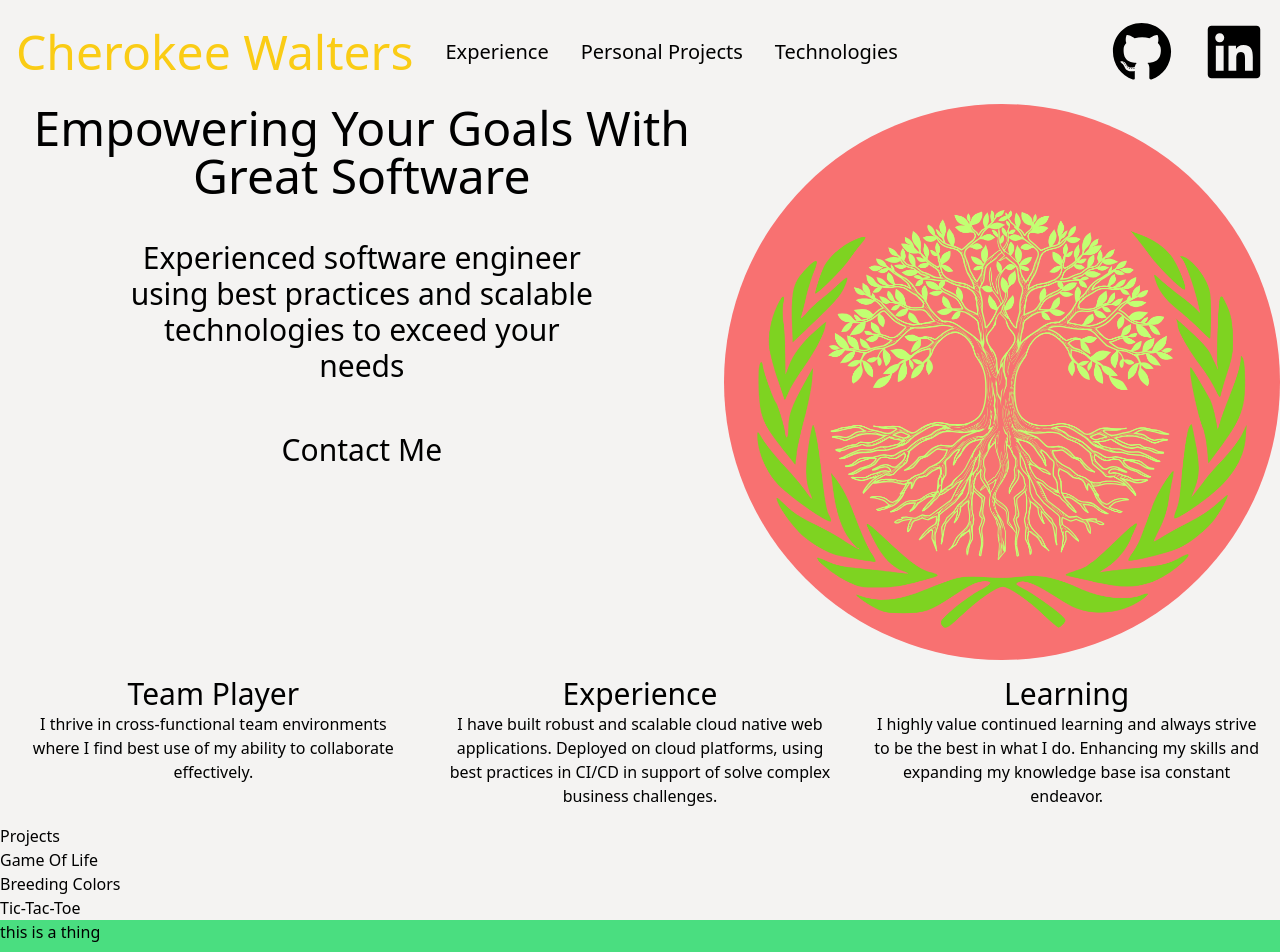
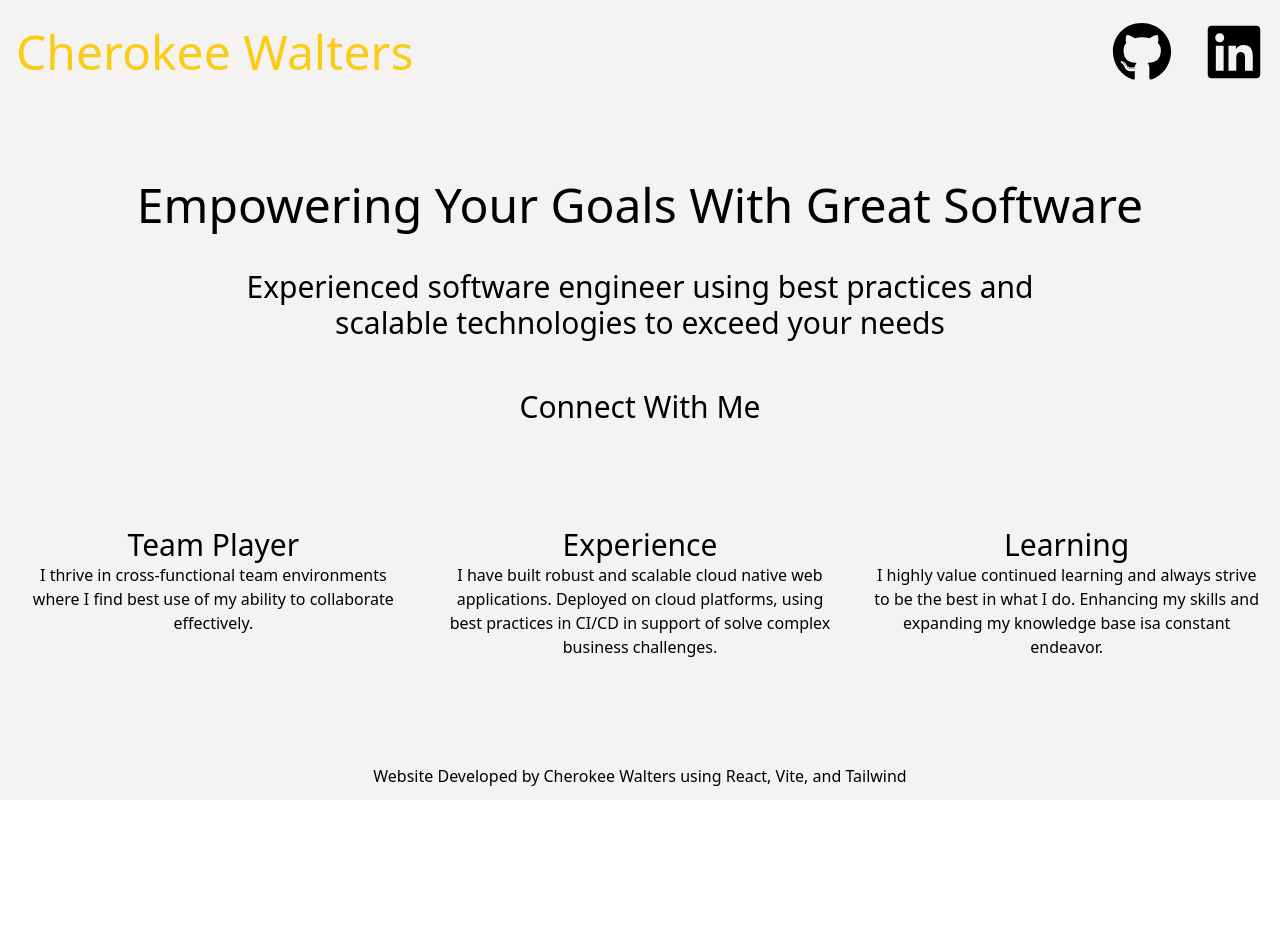
Before and after one commit to cwalters162/personal_website, a React (Vite) app in the folder typescript/vite/: page / in a window 1280 px wide. Shown: the top 952 px of the page. After the commit the page ends 800 px from the top, so only its background shows below. Built offline with nearby package versions, Linux system fonts and the light colour scheme.

Commit message:
Version 0.1.0 Release

```diff
--- a/typescript/vite/src/App.tsx
+++ b/typescript/vite/src/App.tsx
@@ -1,13 +1,18 @@
 import MenuBar from "./components/MenuBar.tsx"
 import BodyContent from "./components/BodyContent.tsx"
 import Footer from "./components/Footer.tsx"
+import HeroSection from "./components/BodyContent/HeroSection.tsx"
 
 function App() {
   return (
-    <div className={"bg-light dark:bg-dark dark:text-light"}>
+    <div
+      className={
+        "flex min-h-screen flex-col justify-between bg-light dark:bg-dark dark:text-light"
+      }
+    >
       <MenuBar />
+      <HeroSection />
       <BodyContent />
-      <div className={"h-[2000px] bg-green-400"}>this is a thing</div>
       <Footer />
     </div>
   )
--- a/typescript/vite/src/components/BodyContent.tsx
+++ b/typescript/vite/src/components/BodyContent.tsx
@@ -1,10 +1,8 @@
 import Card from "./Card.tsx"
-import HeroSection from "./BodyContent/HeroSection.tsx"
 
 export default function BodyContent() {
   return (
     <div>
-      <HeroSection />
       <div className={"flex flex-col md:flex-row"}>
         <Card
           title={"Team Player"}
@@ -25,14 +23,6 @@ export default function BodyContent() {
           }
         />
       </div>
-      <div>
-        <div>
-          <h1>Projects</h1>
-          <div>Game Of Life</div>
-          <div>Breeding Colors</div>
-          <div>Tic-Tac-Toe</div>
-        </div>
-      </div>
     </div>
   )
 }
--- a/typescript/vite/src/components/BodyContent/HeroSection.tsx
+++ b/typescript/vite/src/components/BodyContent/HeroSection.tsx
@@ -1,19 +1,19 @@
-import Portrait from "../../assets/create-verity-logo-2.png"
+// import Portrait from "../../assets/create-verity-logo-2.png"
 
 export default function HeroSection() {
   return (
     <div>
       <div className={"flex"}>
         <div>
-          <h1 className={"pb-10 text-center text-5xl"}>
+          <div className={"pb-10 text-center text-3xl sm:text-5xl"}>
             <span>Empowering </span>
             <span className={"dark:text-primary-dark"}>Your Goals </span>
             <span>With </span>
             <span className={"dark:text-primary-dark"}>Great </span>
             <span>Software</span>
-          </h1>
+          </div>
           <div className={"flex justify-center"}>
-            <p className={"w-2/3 text-center text-3xl"}>
+            <p className={"w-2/3 text-center text-xl sm:text-3xl"}>
               <span>Experienced </span>
               software engineer using
               <span className={"dark:text-primary-dark"}> best practices </span>
@@ -26,7 +26,12 @@ export default function HeroSection() {
           </div>
           <div className={"pt-10 text-center"}>
             <button className="hover:shadow-outline transform rounded-full p-2 text-3xl transition duration-500 ease-in-out hover:-translate-y-1 hover:scale-110 hover:border-transparent dark:text-primary-dark">
-              Contact Me
+              <a
+                href={"https://www.linkedin.com/in/cwalters162/"}
+                target={"_blank"}
+              >
+                Connect With Me
+              </a>
             </button>
           </div>
         </div>
@@ -35,7 +40,7 @@ export default function HeroSection() {
             "justify-middle hidden overflow-clip rounded-full bg-red-400 md:flex"
           }
         >
-          <img src={Portrait} alt={"headshot of Cherokee Walters"} />
+          {/*<img src={Portrait} alt={"headshot of Cherokee Walters"} />*/}
         </div>
       </div>
     </div>
--- a/typescript/vite/src/components/Footer.tsx
+++ b/typescript/vite/src/components/Footer.tsx
@@ -1,3 +1,7 @@
 export default function Footer() {
-  return <div>Footer</div>
+  return (
+    <div className={"p-3 text-center"}>
+      Website Developed by Cherokee Walters using React, Vite, and Tailwind
+    </div>
+  )
 }
--- a/typescript/vite/src/components/MenuBar.tsx
+++ b/typescript/vite/src/components/MenuBar.tsx
@@ -11,27 +11,27 @@ export default function MenuBar() {
         <li className={"hidden p-4 text-5xl text-yellow-400 sm:block"}>
           Cherokee Walters
         </li>
-        <li
-          className={
-            "hidden p-4 hover:text-yellow-400 md:flex md:items-center md:text-2xl lg:text-xl"
-          }
-        >
-          <a href={"#experience"}>Experience</a>
-        </li>
-        <li
-          className={
-            "hidden p-4 hover:text-yellow-400 md:items-center md:text-2xl lg:flex lg:text-xl"
-          }
-        >
-          <a href={"#projects"}>Personal Projects</a>
-        </li>
-        <li
-          className={
-            "hidden p-4 hover:text-yellow-400 md:items-center md:text-2xl lg:flex lg:text-xl"
-          }
-        >
-          <a href={"#technologies"}>Technologies</a>
-        </li>
+        {/*<li*/}
+        {/*  className={*/}
+        {/*    "hidden p-4 hover:text-yellow-400 md:flex md:items-center md:text-2xl lg:text-xl"*/}
+        {/*  }*/}
+        {/*>*/}
+        {/*  <a href={"#experience"}>Experience</a>*/}
+        {/*</li>*/}
+        {/*<li*/}
+        {/*  className={*/}
+        {/*    "hidden p-4 hover:text-yellow-400 md:items-center md:text-2xl lg:flex lg:text-xl"*/}
+        {/*  }*/}
+        {/*>*/}
+        {/*  <a href={"#projects"}>Personal Projects</a>*/}
+        {/*</li>*/}
+        {/*<li*/}
+        {/*  className={*/}
+        {/*    "hidden p-4 hover:text-yellow-400 md:items-center md:text-2xl lg:flex lg:text-xl"*/}
+        {/*  }*/}
+        {/*>*/}
+        {/*  <a href={"#technologies"}>Technologies</a>*/}
+        {/*</li>*/}
       </ul>
       <ul
         className={"flex flex-1 justify-around sm:justify-end sm:gap-8 sm:pr-4"}
@@ -42,7 +42,10 @@ export default function MenuBar() {
           </a>
         </li>
         <li className={"flex items-center"}>
-          <a href={""} target={"_blank"}>
+          <a
+            href={"https://www.linkedin.com/in/cwalters162/"}
+            target={"_blank"}
+          >
             <FaLinkedin className={"text-6xl hover:text-yellow-400"} />
           </a>
         </li>
```
